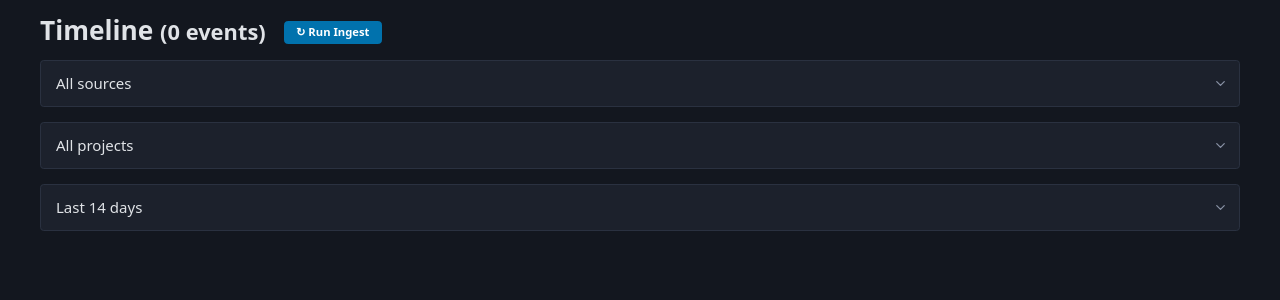
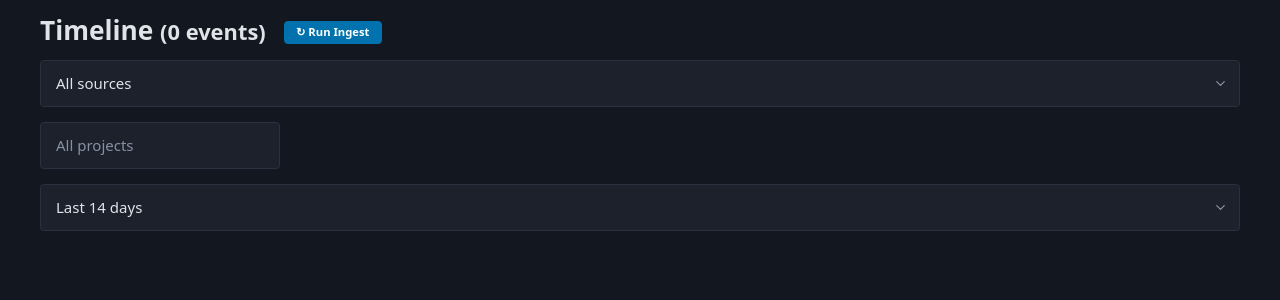
Before and after one commit to akpandeya/jarvis, a FastAPI app: page / in a window 1280 px wide. Shown: the part 53-353 px from the top of the page. Run offline with FastAPI, Linux system fonts and the light colour scheme; data that the repository does not hold is empty; some libraries are stand-ins or nearby versions.

Commit message:
patch: replace project select with autocomplete input on timeline
Uses native <input list="..."> + <datalist> — no JS library needed.
Submits on selection (onchange) and clears filter when field is emptied (oninput).

Co-Authored-By: Claude Sonnet 4.6 <noreply@anthropic.com>

```diff
--- a/jarvis/web/templates/timeline.html
+++ b/jarvis/web/templates/timeline.html
@@ -53,12 +53,15 @@
         <option value="{{ s }}" {% if source == s %}selected{% endif %}>{{ s }}</option>
         {% endfor %}
     </select>
-    <select name="project" onchange="this.form.submit()">
-        <option value="">All projects</option>
+    <input name="project" list="project-list" value="{{ project or '' }}"
+           placeholder="All projects"
+           style="margin:0;width:16rem"
+           onchange="this.form.submit()" oninput="if(this.value==='')this.form.submit()">
+    <datalist id="project-list">
         {% for p in projects %}
-        <option value="{{ p }}" {% if project == p %}selected{% endif %}>{{ p }}</option>
+        <option value="{{ p }}"></option>
         {% endfor %}
-    </select>
+    </datalist>
     <select name="days" onchange="this.form.submit()">
         {% for d in [1, 3, 7, 14, 30, 90] %}
         <option value="{{ d }}" {% if days == d %}selected{% endif %}>Last {{ d }} days</option>
```
